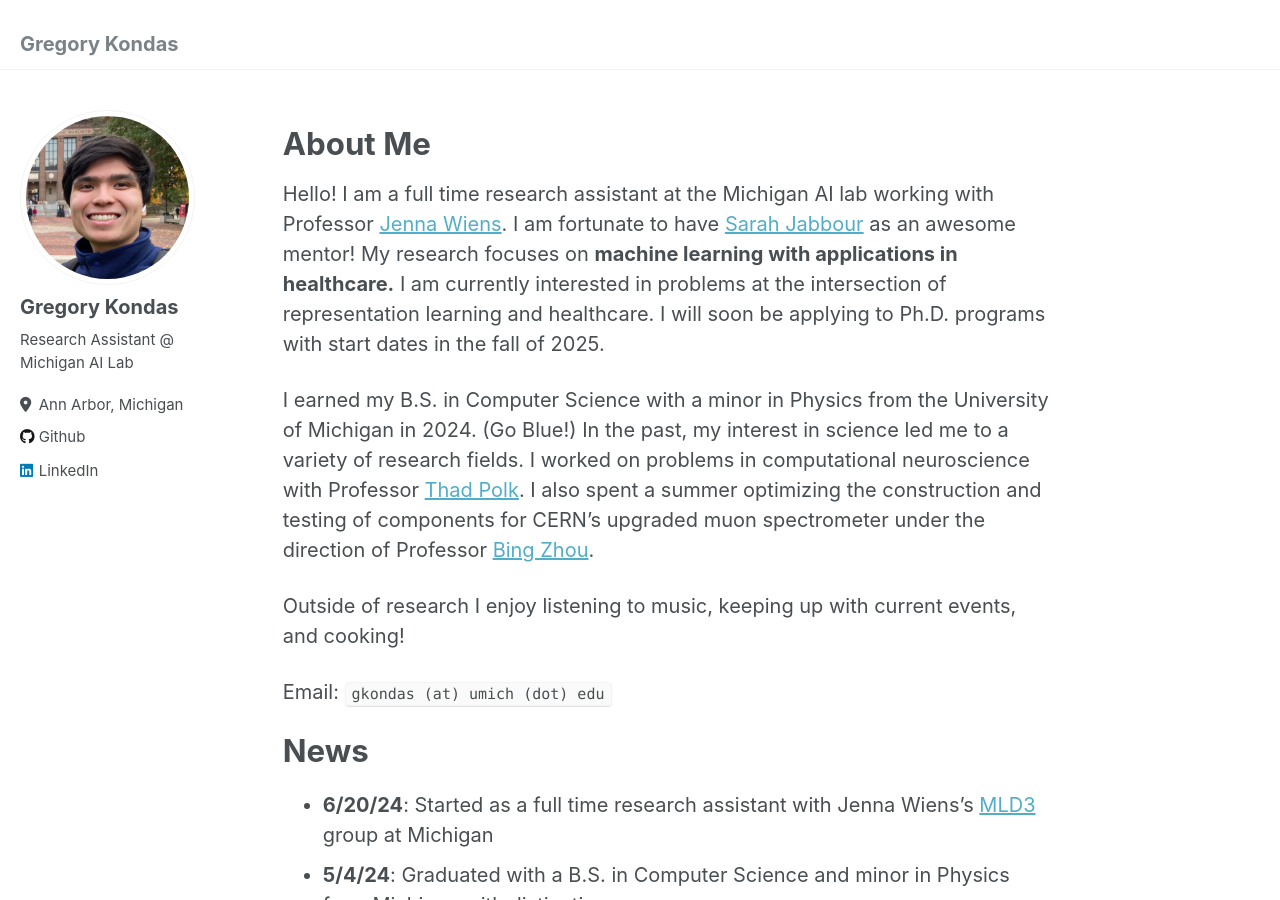
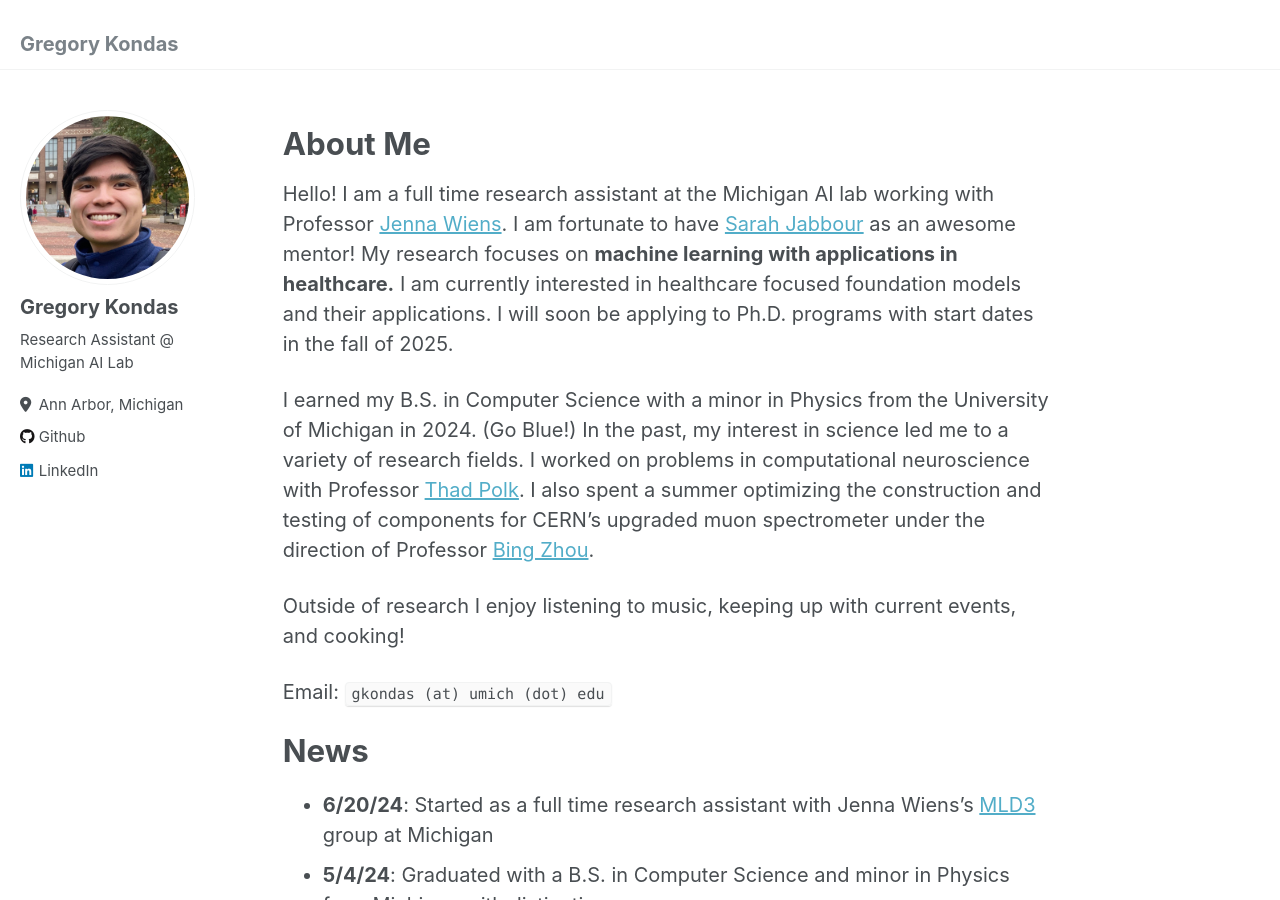
Before and after one commit to gkondas/gkondas.github.io, a Jekyll site: the page built from _pages/about.md, in a window 1280 px wide and 900 px high. Built offline with Jekyll 4.4.1, drawn with Linux system fonts in a browser that asks for light colours.

Commit message:
Update about.md

```diff
--- a/_pages/about.md
+++ b/_pages/about.md
@@ -10,7 +10,7 @@ redirect_from:
 About Me
 ===
 
-Hello! I am a full time research assistant at the Michigan AI lab working with Professor [Jenna Wiens](https://websites.umich.edu/~wiensj/). I am fortunate to have [Sarah Jabbour](https://sjabbour.github.io/) as an awesome mentor! My research focuses on **machine learning with applications in healthcare.** I am currently interested in problems at the intersection of representation learning and healthcare. I will soon be applying to Ph.D. programs with start dates in the fall of 2025.
+Hello! I am a full time research assistant at the Michigan AI lab working with Professor [Jenna Wiens](https://websites.umich.edu/~wiensj/). I am fortunate to have [Sarah Jabbour](https://sjabbour.github.io/) as an awesome mentor! My research focuses on **machine learning with applications in healthcare.** I am currently interested in healthcare focused foundation models and their applications. I will soon be applying to Ph.D. programs with start dates in the fall of 2025.
 
 I earned my B.S. in Computer Science with a minor in Physics from the University of Michigan in 2024. (Go Blue!) In the past, my interest in science led me to a variety of research fields. I worked on problems in computational neuroscience with Professor [Thad Polk](https://lsa.umich.edu/psych/people/faculty/tpolk.html). I also spent a summer optimizing the construction and testing of components for CERN’s upgraded muon spectrometer under the direction of Professor [Bing Zhou](https://lsa.umich.edu/physics/people/faculty/bzhou.html).
 
```
